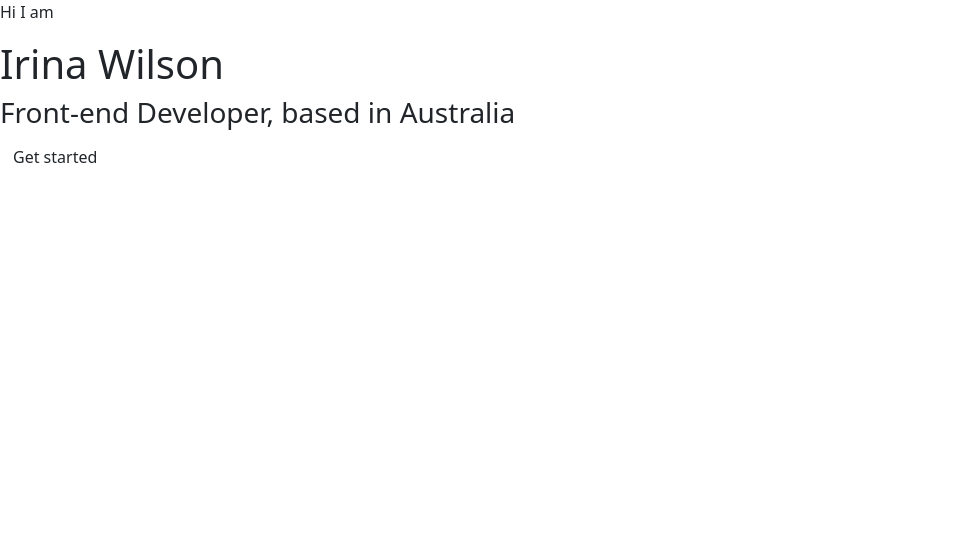
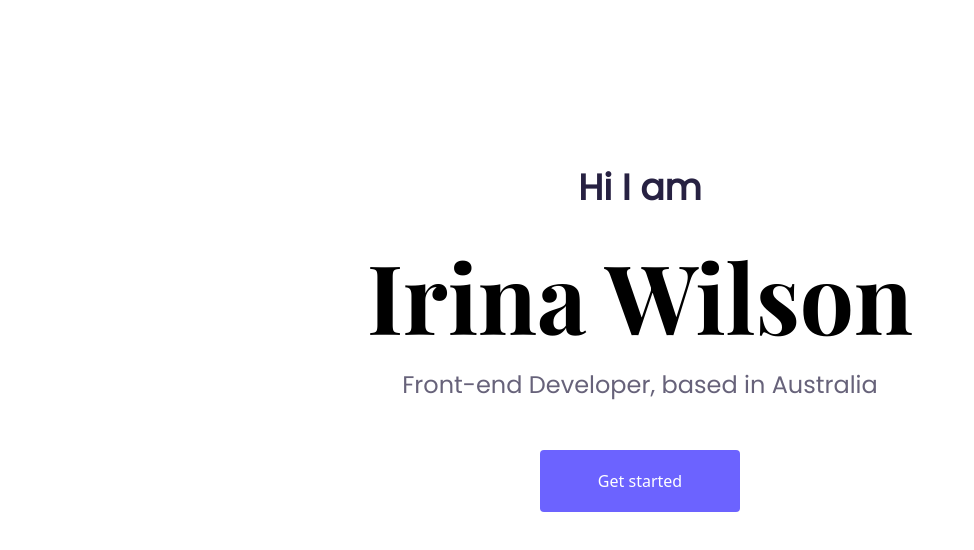
Before and after one commit to IrinaWilson/Portfolio-week-4, a plain HTML site: page index.html in a window 1280 px wide. Shown: the whole page, without its empty margins (0-974 px from the left). Drawn offline with nearby package versions, Linux system fonts and the light colour scheme; a web font is replaced by a local one.

Commit message:
Added CSS to hero page

```diff
--- a/index.html
+++ b/index.html
@@ -32,7 +32,7 @@
       <p>Hi I am</p>
       <h1>Irina Wilson</h1>
       <h3>Front-end Developer, based in Australia</h3>
-      <div>
+      <div class="mt-5">
         <a href="#" class="btn btn-get-started">Get started</a>
       </div>
     </div>
--- a/styles/style.css
+++ b/styles/style.css
@@ -1,2 +1,45 @@
-//font-family: 'Playfair Display', serif;
-font-family: "Poppins", sans-serif;
+.hero {
+  margin: 160px 0;
+  text-align: center;
+}
+.hero p {
+  color: #272142;
+
+  font-family: "Poppins", sans-serif;
+  font-size: 36px;
+  font-style: normal;
+  font-weight: 700;
+  line-height: normal;
+}
+
+h1 {
+  color: #000;
+
+  font-family: "Playfair Display", serif;
+  font-size: 96px;
+  font-style: normal;
+  font-weight: 700;
+  line-height: normal;
+}
+h3 {
+  color: #272142;
+
+  font-family: "Poppins", sans-serif;
+  font-size: 24px;
+  font-style: normal;
+  font-weight: 400;
+  line-height: normal;
+  opacity: 0.7;
+}
+
+.btn-get-started {
+  color: white;
+  border-radius: 4px;
+  background-color: #6c63ff;
+  padding: 18px 30px;
+
+  width: 200px;
+}
+.btn-get-started:hover {
+  border-color: #6c63ff;
+}
```
